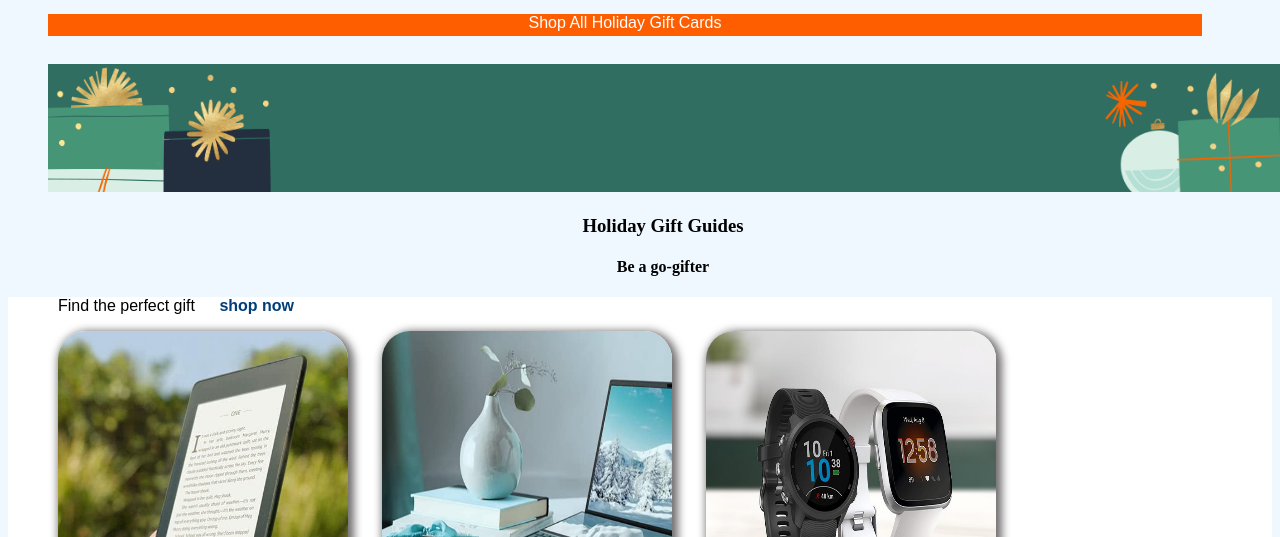
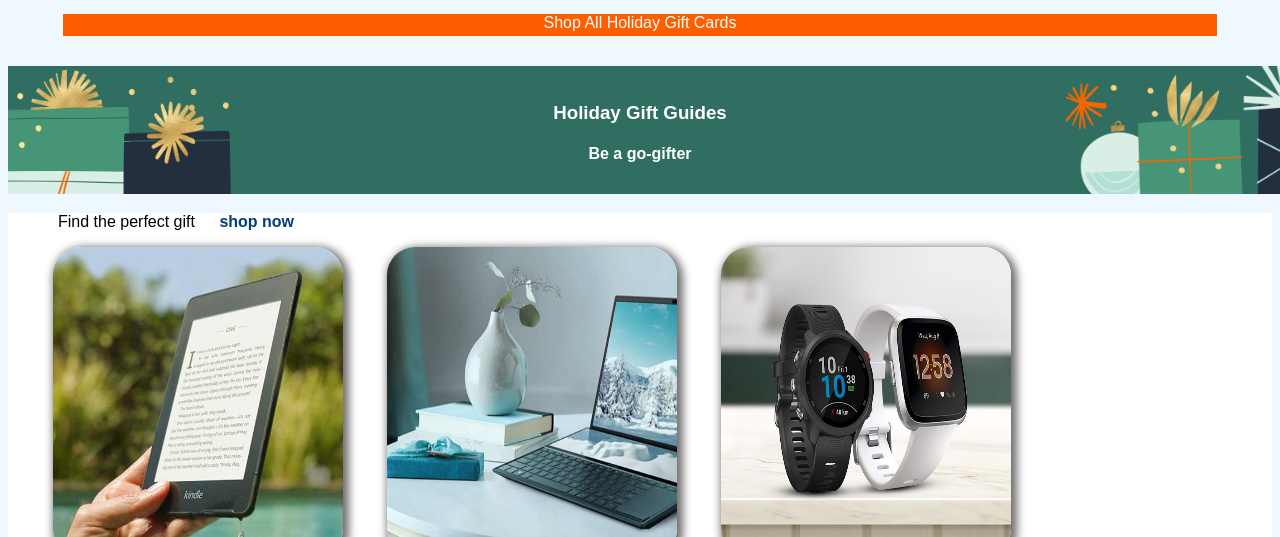
Before and after one commit to Veriosa96/w2-d5, a plain HTML site: page index.html in a window 1280 px wide. Shown: the part 78-615 px from the top of the page. Drawn offline with Linux system fonts and the light colour scheme.

Commit message:
add details at the project

```diff
--- a/index.css
+++ b/index.css
@@ -30,29 +30,30 @@ body{
 /*--------------------------------------------------------------------------------------------------------*/
 
 #parte1di2{
+
     text-align: center;
     font-family: Arial, Helvetica, sans-serif;
     background-color: rgb(255, 94, 0);
     color: white;
     height: 22px;
-    margin-left: 40px;
-    margin-right: 70px;
+    margin-left: 55px;
+    margin-right: 55px;
     border: 0px;
 }
- #parte2di2 {
-    margin-top: 28px;
-    width: 1230px;
-    margin-left: 40px;
-    padding-right: 30px;
+ #regali {
     text-align: center;
-    }
+    font-family: Arial, Helvetica, sans-serif;
+    margin-top: -115px;
+    margin-bottom: 50px;
+    color: white;
 
-#parte2di2 h3 {
-   text-align: center;
+  }
 
-
+#parte2di2 img{
+margin-top: 30px;
 
 }
+
 
 #centro {
     text-align: center;
@@ -62,13 +63,14 @@ body{
     background-color: white;
     margin-top: 20px;
 
+
 }
 /*----------------------------------------------------------*/
 .uno{
    width: 290px;
    height: 310px;
    border-radius: 28px;
-   margin-left: 50px;
+   margin-left: 25px;
    box-shadow: 3px 3px 8px 3px #706d6d;
 
 }
@@ -77,7 +79,7 @@ body{
     width: 290px;
     height: 310px;
     border-radius: 28px;
-    margin-left: 30px;
+    margin-left: 20px;
     box-shadow: 3px 3px 8px 3px #706d6d;
 }
 
@@ -85,14 +87,14 @@ body{
     width: 290px;
     height: 310px;
     border-radius: 28px;
-    margin-left: 30px;
+    margin-left: 20px;
     box-shadow: 3px 3px 8px 3px #706d6d;
 }
 .quattro{
     width: 290px;
     height: 310px;
     border-radius: 28px;
-    margin-left: 30px;
+    margin-left: 15px;
     box-shadow: 3px 3px 8px 3px #706d6d;
 }
 
--- a/index.html
+++ b/index.html
@@ -28,36 +28,39 @@
     <main>
         <div id="centro">
         <div id="parte1di2">
-            <p >Shop All Holiday Gift Cards </p>
+            <p>Shop All Holiday Gift Cards </p>
         </div>
         <div id="parte2di2">
-            <img src="./img/bg-image.png">
+          <img src="./img/bg-image.png" alt="tanti auguri!" >
+
+        </div>
+        <div id="regali">
             <h3>Holiday Gift Guides</h3>
             <h4>Be a go-gifter</h4>
-           </div>
+          </div>
     </div>
         <div id="parte2">
-            <p class="text">Find the perfect gift <a href="#">shop now</a></p>
-            <img class="uno" src="./img/img_1.jpg" alt="">
-            <img class="due" src="./img/img_2.jpg" alt="">
-            <img class="tre" src="./img/img_3.jpg" alt="">
-            <img class="quattro" src="./img/img_4.jpg" alt="">
+            <p class="text">Find the perfect gift <a href="https://www.amazon.it/s?k=gift+card&sprefix=gift%2Caps%2C121&ref=nb_sb_ss_ts-doa-p_1_4">shop now</a></p>
+            <a href="https://www.amazon.it/s?k=kindle&__mk_it_IT=%C3%85M%C3%85%C5%BD%C3%95%C3%91&crid=21NXV4WFHFJ7X&sprefix=kindle%2Caps%2C128&ref=nb_sb_noss_1"><img class="uno" src="./img/img_1.jpg" alt=""></a>
+            <a href="https://www.amazon.it/s?k=accessori+scrivania&sprefix=accessori+sc%2Caps%2C136&ref=nb_sb_ss_ts-doa-p_1_12"><img class="due" src="./img/img_2.jpg" alt=""></a>
+            <a href="https://www.amazon.it/s?k=smartwatch&sprefix=smart%2Caps%2C126&ref=nb_sb_ss_ts-doa-p_1_5"><img class="tre" src="./img/img_3.jpg" alt=""></a>
+            <a href="https://www.amazon.it/s?k=cani+gatti&__mk_it_IT=%C3%85M%C3%85%C5%BD%C3%95%C3%91&crid=3T4ZVL51QCZ7I&sprefix=cani+gatti%2Caps%2C117&ref=nb_sb_noss_1"><img class="quattro" src="./img/img_4.jpg" alt=""></a>
         </div>
         <div id="parte3">
-            <img src="./img/img_9.png" width="1350px" height="390px">
-            <p class="game">Play the gifting game <a href="#">Shop gaming</a></p>
+            <a href="https://www.amazon.it/s?k=vr&__mk_it_IT=%C3%85M%C3%85%C5%BD%C3%95%C3%91&crid=1XX6KG9DX8RV6&sprefix=vr%2Caps%2C195&ref=nb_sb_noss_1"><img src="./img/img_9.png" width="1350px" height="390px"></a>
+            <p class="game">Play the gifting game <a href="https://www.amazon.it/s/browse/ref=sxts_spkl_4_0_903f64e2-92bc-4bad-ad3f-abc5276db6ea?ie=UTF8&node=6282943031&pd_rd_w=H52NK&content-id=amzn1.sym.903f64e2-92bc-4bad-ad3f-abc5276db6ea:amzn1.sym.903f64e2-92bc-4bad-ad3f-abc5276db6ea&pf_rd_p=903f64e2-92bc-4bad-ad3f-abc5276db6ea&pf_rd_r=XGN8ZXBY5TBZZR5DG8CS&pd_rd_wg=m2X3n&pd_rd_r=bbe07312-fb9c-4a2d-aabb-0045bb821e81&qid=1670693436">Shop gaming</a></p>
         </div>
         <div id="parte4">
-            <img src="./img/img_10.png" width="1350px" height="390px">
+            <a href="https://www.amazon.it/s?k=headphones+bluetooth&sprefix=head%2Caps%2C142&ref=nb_sb_ss_ts-doa-p_4_4"><img src="./img/img_10.png" width="1350px" height="390px"></a>
             <p class="sound">The sound of cheer <a href="#">Shop Audio & Accessories</a></p>
         </div>
     </main>
     <footer>
         <div id="parte5">
-            <a href="#">Back to top</a>
+            <a href="https://www.amazon.it/s?k=audio+accessori&ref=nb_sb_noss">Back to top</a>
         </div>
         <div id="parte6">
-            <img src="./img/logo.png" width="215px" height="75px">
+            <a href="https://www.amazon.it/ref=nav_logo"><img src="./img/logo.png" width="215px" height="75px"></a>
         </div>
     </footer>
   </body>
```
